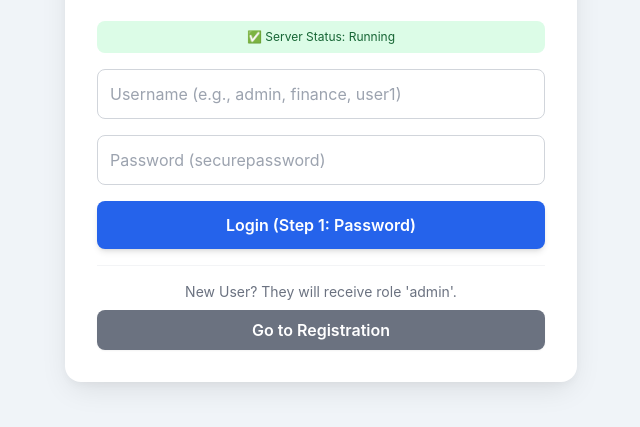
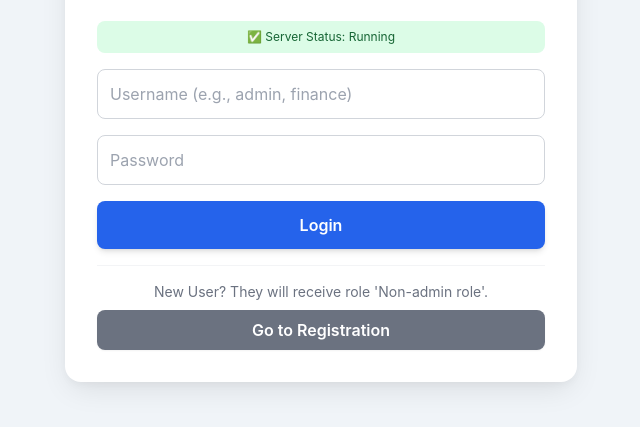
Before and after one commit to TruDv/Intrusion-System-Prevention, a plain HTML site: page templates/index.html in a window 1280 px wide. Shown: the part 285-712 px from the top of the page, without its empty margins (319-959 px from the left). Drawn offline with nearby package versions, Linux system fonts and the light colour scheme.

Commit message:
Update password placeholder

```diff
--- a/templates/index.html
+++ b/templates/index.html
@@ -178,16 +178,16 @@
 
             document.getElementById('auth-flow-container').innerHTML = `
                 <form id="login-form" onsubmit="event.preventDefault(); handleLogin();" class="space-y-4">
-                    <input type="text" id="login_username" placeholder="Username (e.g., admin, finance, user1)" class="w-full p-3 border border-gray-300 rounded-lg focus:ring-blue-500 focus:border-blue-500" autocomplete="username" required>
-                    <input type="password" id="login_password" placeholder="Password (securepassword)" class="w-full p-3 border border-gray-300 rounded-lg focus:ring-blue-500 focus:border-blue-500" autocomplete="current-password" required>
+                    <input type="text" id="login_username" placeholder="Username (e.g., admin, finance)" class="w-full p-3 border border-gray-300 rounded-lg focus:ring-blue-500 focus:border-blue-500" autocomplete="username" required>
+                    <input type="password" id="login_password" placeholder="Password" class="w-full p-3 border border-gray-300 rounded-lg focus:ring-blue-500 focus:border-blue-500" autocomplete="current-password" required>
 
                     <button type="submit" class="w-full py-3 px-4 rounded-lg bg-blue-600 hover:bg-blue-700 text-white font-semibold transition duration-150 shadow-md">
-                        Login (Step 1: Password)
+                        Login
                     </button>
                 </form>
 
                 <div class="mt-4 pt-4 border-t border-gray-100">
-                    <p class="text-sm text-center text-gray-500 mb-2">New User? They will receive role 'admin'.</p>
+                    <p class="text-sm text-center text-gray-500 mb-2">New User? They will receive role 'Non-admin role'.</p>
                     <button onclick="renderRegisterUI()" class="w-full py-2 px-4 rounded-lg bg-gray-500 hover:bg-gray-600 text-white font-semibold transition duration-150 shadow-sm">
                         Go to Registration
                     </button>
@@ -202,7 +202,7 @@
                     <input type="text" id="reg_username" placeholder="New Username" class="w-full p-3 border border-gray-300 rounded-lg focus:ring-blue-500 focus:border-blue-500" required>
                     <input type="password" id="reg_password" placeholder="Password" class="w-full p-3 border border-gray-300 rounded-lg focus:ring-blue-500 focus:border-blue-500" required>
                     <input type="email" id="reg_email" placeholder="Email Address" class="w-full p-3 border border-gray-300 rounded-lg focus:ring-blue-500 focus:border-blue-500" required>
-                    <p class="text-xs text-gray-500">Note: Backend currently forces role to 'admin'.</p>
+                    <p class="text-xs text-gray-500">Note: Backend currently forces role to 'non-admin'.</p>
 
                     <button type="submit" class="w-full py-3 px-4 rounded-lg bg-blue-600 hover:bg-blue-700 text-white font-semibold transition duration-150 shadow-md">
                         Register
```
